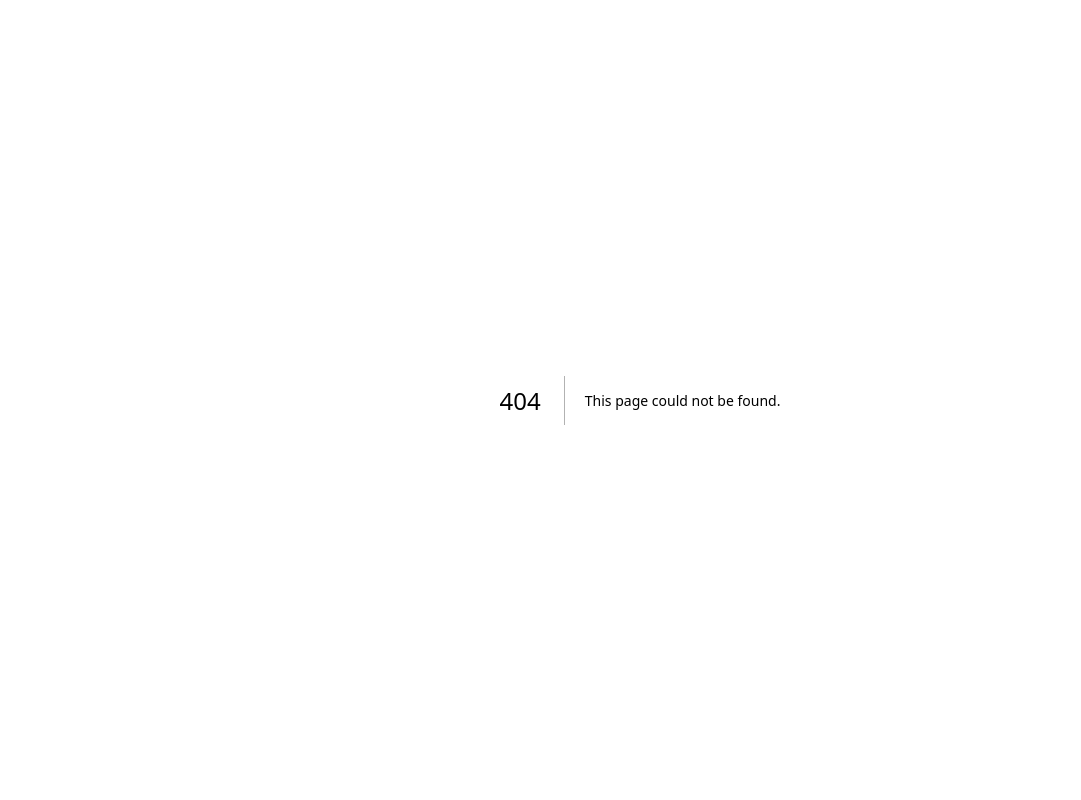
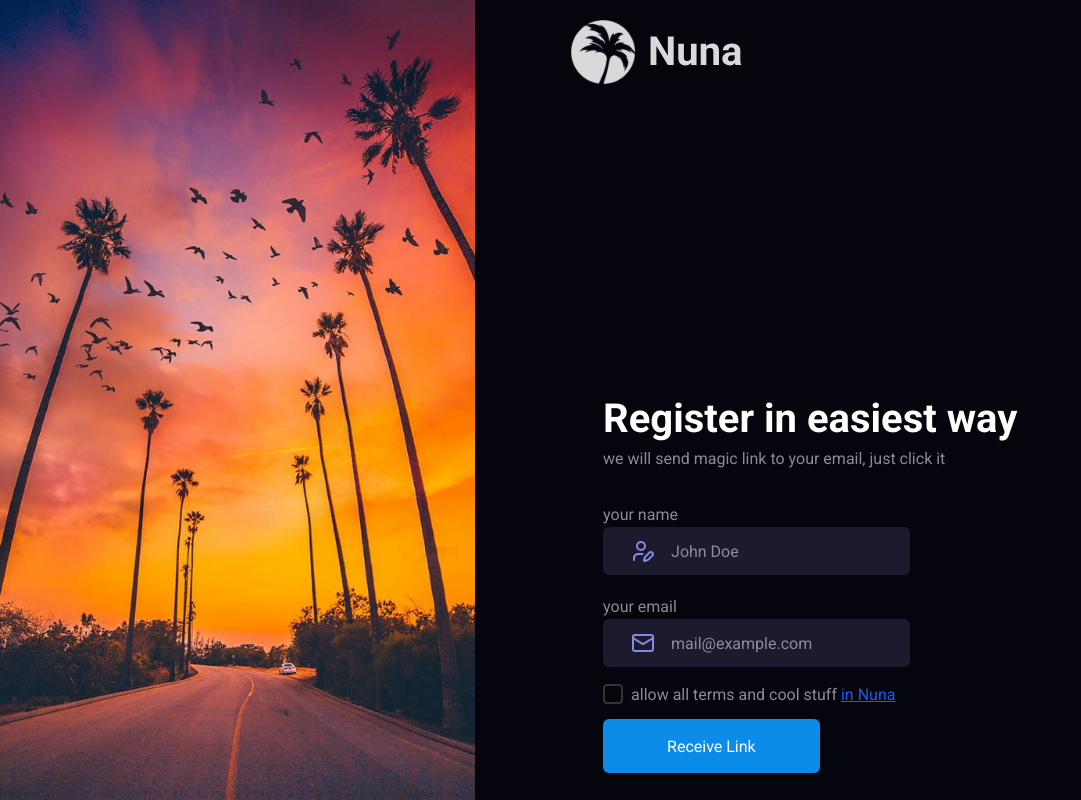
Before and after one commit to nuna82/nuna-core-client, a Next.js app: page /auth/signup in a window 1280 px wide. Before the commit this address had no page. Shown: the whole page, without its empty margins (0-1081 px from the left). Built offline with nearby package versions, Linux system fonts and the light colour scheme.

Commit message:
finished login&signup page with auth

```diff
--- /dev/null
+++ b/app/auth/layout.tsx
@@ -0,0 +1,57 @@
+import type { Metadata } from "next";
+import { Geist, Geist_Mono } from "next/font/google";
+import "../styles/globals.css";
+import { ToastContainer } from "react-toastify";
+import Image from "next/image";
+import palma from "../icons/palmas.jpg";
+import logo from "../icons/logo.svg";
+import Link from "next/link";
+
+const geistSans = Geist({
+  variable: "--font-geist-sans",
+  subsets: ["latin"],
+});
+
+const geistMono = Geist_Mono({
+  variable: "--font-geist-mono",
+  subsets: ["latin"],
+});
+
+export const metadata: Metadata = {
+  title: "Nuna | Social Media",
+  description: "Generated by create next app",
+};
+
+interface ToastProviderProps {
+  children: React.ReactNode;
+}
+
+export default function ToastProvider({ children }: ToastProviderProps) {
+  return (
+    <html lang="en">
+      <body
+        className={`${geistSans.variable} ${geistMono.variable} antialiased`}
+      >
+        <link rel="icon" href="./logo_favicon.ico" sizes="any" />
+
+        <div className="flex flex-row h-screen w-screen gap-16">
+          <Image
+            src={palma}
+            className="h-screen w-2/3"
+            alt="image"
+            width={500}
+            height={500}
+          />
+          <div className="container py-5">
+            <Link href="/" className="mb-72 inline-block">
+              <Image src={logo} alt="image" width={172} height={64} />
+            </Link>
+
+            {children}
+          </div>
+        </div>
+        <ToastContainer />
+      </body>
+    </html>
+  );
+}
--- /dev/null
+++ b/app/auth/login/page.tsx
@@ -0,0 +1,11 @@
+import LoginForm from "@/app/components/LoginForm";
+
+const page = () => {
+  return (
+    <>
+      <LoginForm />
+    </>
+  );
+};
+
+export default page;
--- /dev/null
+++ b/app/auth/signup/page.tsx
@@ -0,0 +1,11 @@
+import SignupForm from "@/app/components/SignupForm"
+
+const page = () => {
+  return (
+    <div>
+      <SignupForm/>
+    </div>
+  )
+}
+
+export default page
--- a/app/login/page.tsx
+++ b/app/components/LoginForm.tsx
@@ -1,20 +1,13 @@
 "use client"
 import Image from "next/image"
-import palma from '../component_img/palmas.jpg'
-import logo from '../icons/logo.svg'
 import Link from "next/link"
-import user_profile_icon from '../icons/user_profile_icon.svg'
 import emailicon from '../icons/email_icon.svg'
 import { useState } from "react"
 
-const page = () => {
+const LoginForm = () => {
     const [isLinkSended, setLinkSended] = useState(true)
     return (
-        <div className="flex flex-row h-screen w-screen gap-16">
-            <Image src={palma} className="h-screen w-2/3" alt="image" width={500} height={500} />
-            <div className="container py-5">
-                <Link href='/' className="mb-72 inline-block"><Image src={logo} alt="image" width={172} height={64} /></Link>
-
+            <div className="container">
                 {isLinkSended && <><h1 className="text-[40px] leading-[100%] font-[robotobold] mb-2">Log in without password</h1>
                     <p className="text-base text-[#8C8998] mb-8">we will send magic link to your email, just click it</p>
 
@@ -47,8 +40,7 @@ const page = () => {
 
             </div>
 
-        </div>
     )
 }
 
-export default page
+export default LoginForm
--- a/app/signup/page.tsx
+++ b/app/components/SignupForm.tsx
@@ -1,15 +1,12 @@
 "use client";
-
-import Image from "next/image";
-import palma from "../component_img/palmas.jpg";
-import logo from "../icons/logo.svg";
 import Link from "next/link";
 import user_profile_icon from "../icons/user_profile_icon.svg";
 import emailicon from "../icons/email_icon.svg";
 import { useState } from "react";
 import { Slide, toast } from "react-toastify";
+import Image from "next/image";
 
-const page = () => {
+const SignupForm = () => {
   const [userData, setUserData] = useState({
     name: "",
     email: "",
@@ -61,20 +58,9 @@ const page = () => {
       transition: Slide,
     });
   };
-
   return (
-    <div className="flex flex-row h-screen w-screen gap-16">
-      <Image
-        src={palma}
-        className="h-screen w-2/3"
-        alt="image"
-        width={500}
-        height={500}
-      />
+    <div>
       <div className="container py-5">
-        <Link href="/" className="mb-72 inline-block">
-          <Image src={logo} alt="image" width={172} height={64} />
-        </Link>
 
         <h1 className="text-[40px] leading-[100%] font-[robotobold] mb-2">
           Register in easiest way
@@ -137,10 +123,14 @@ const page = () => {
           </label>
         </form>
 
-        <div className="flex items-center gap-2 mb-4">
-          <input type="checkbox" name="" id="" />
-          <p className="text-[#8C8998]">
-            allow all terms and cool stuff{" "}
+        <div className="flex items-center gap-2 mb-2">
+          <label>
+            <input type="checkbox" className="input" />
+            <span className="custom-checkbox"></span>
+          </label>
+
+          <p className="text-[#8C8998] flex items-center mb-1 gap-1">
+            allow all terms and cool stuff
             <Link href="/terms" className="text-blue-600 underline">
               in Nuna
             </Link>
@@ -158,4 +148,4 @@ const page = () => {
   );
 };
 
-export default page;
+export default SignupForm;
--- a/app/layout.tsx
+++ b/app/layout.tsx
@@ -1,3 +1,4 @@
+
 import type { Metadata } from "next";
 import { Geist, Geist_Mono } from "next/font/google";
 import "./styles/globals.css";
--- a/app/styles/globals.css
+++ b/app/styles/globals.css
@@ -27,3 +27,15 @@ body {
   font-family: "roboregular";
   src: url(../fonts/robotoregular.ttf) format("truetype");
 }
+
+.input[type="checkbox"] {
+  @apply hidden;
+}
+
+.custom-checkbox {
+  @apply inline-block w-5 h-5 rounded relative cursor-pointer border-2 border-solid border-[#333] after:content-[""] after:absolute after:-translate-x-2/4 after:-translate-y-2/4 after:w-2.5 after:h-2.5 after:bg-[#333] after:opacity-0 after:rounded-sm after:left-2/4 after:top-2/4;
+}
+
+.input[type="checkbox"]:checked + .custom-checkbox::after {
+  @apply opacity-100;
+}
```
Also changed, not shown: app/icons/palmas.jpg (renamed from app/component_img/palmas.jpg).
